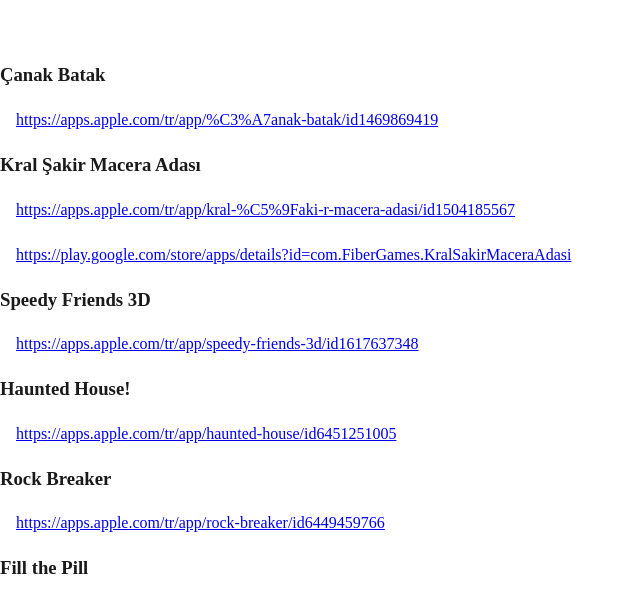
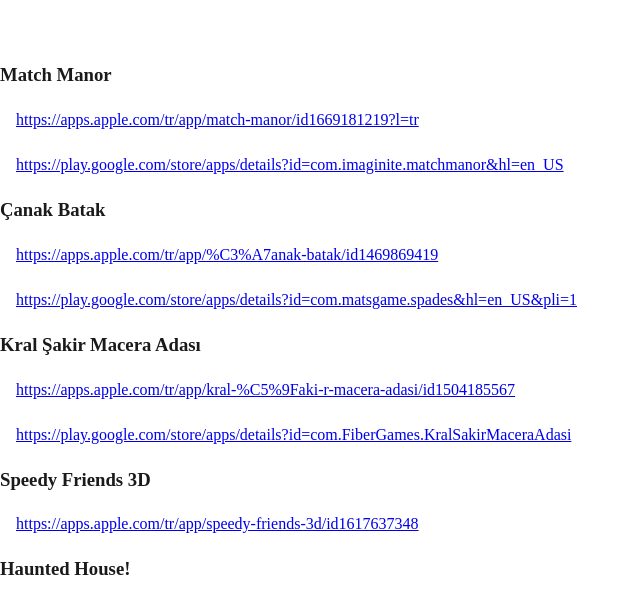
Before and after one commit to mertulunehir/portfolio, a plain HTML site: page index.html in a window 1280 px wide. Shown: the part 187-788 px from the top of the page, without its empty margins (0-640 px from the left). Drawn offline with Linux system fonts and the light colour scheme.

Commit message:
Update index.html

```diff
--- a/index.html
+++ b/index.html
@@ -7,8 +7,16 @@
     <h1>Projects</h1>
     <h1>-----------</h1>
 
+        &emsp; <h3>Match Manor</h3>
+    &emsp;<a href="https://apps.apple.com/tr/app/match-manor/id1669181219?l=tr">https://apps.apple.com/tr/app/match-manor/id1669181219?l=tr</a>
+    &emsp;<h4></h4>
+    &emsp;<a href="https://play.google.com/store/apps/details?id=com.imaginite.matchmanor&hl=en_US">https://play.google.com/store/apps/details?id=com.imaginite.matchmanor&hl=en_US</a>
+
     &emsp; <h3>Çanak Batak</h3>
     &emsp;<a href="https://apps.apple.com/tr/app/%C3%A7anak-batak/id1469869419">https://apps.apple.com/tr/app/%C3%A7anak-batak/id1469869419</a>
+    &emsp;<h4></h4>
+    &emsp;<a href="https://play.google.com/store/apps/details?id=com.matsgame.spades&hl=en_US&pli=1">https://play.google.com/store/apps/details?id=com.matsgame.spades&hl=en_US&pli=1</a>
+
 
     &emsp;<h3>Kral Şakir Macera Adası</h3>
     &emsp;<a href="https://apps.apple.com/tr/app/kral-%C5%9Faki-r-macera-adasi/id1504185567">https://apps.apple.com/tr/app/kral-%C5%9Faki-r-macera-adasi/id1504185567</a>
```
